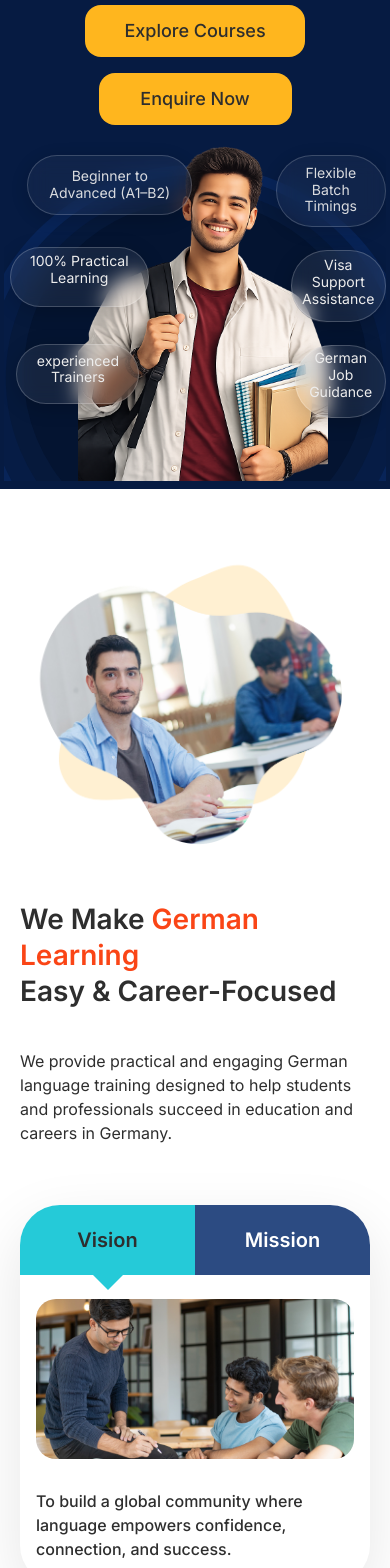
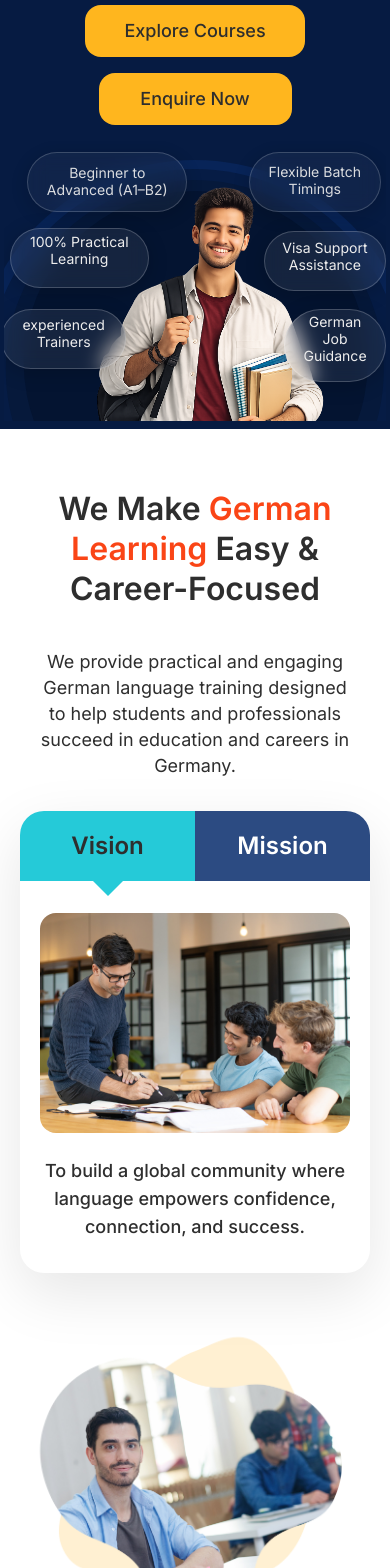
Before and after one commit to Asolinmaso/steinbeis-international, a Next.js app: page / in a window 390 px wide. Shown: the part 432-2000 px from the top of the page. Built offline with nearby package versions, Linux system fonts and the light colour scheme.

Commit message:
fix: drop down

```diff
--- a/src/app/globals.css
+++ b/src/app/globals.css
@@ -732,7 +732,7 @@ button {
     max-width: 460px !important;
     margin-top: 16px !important;
     margin-inline: auto !important;
-    height: clamp(340px, 82vw, 413px) !important;
+    height: clamp(280px, 70vw, 360px) !important;
     min-height: 0 !important;
     aspect-ratio: auto !important;
     padding: 0 !important;
@@ -746,10 +746,11 @@ button {
     position: absolute !important;
     left: 19.35% !important;
     right: auto !important;
-    top: 0 !important;
-    width: min(301px, 65.43%) !important;
-    max-width: 301px !important;
-    height: 100% !important;
+    top: auto !important;
+    bottom: 0 !important;
+    width: min(260px, 72%) !important;
+    max-width: 260px !important;
+    height: 85% !important;
     max-height: none !important;
     margin-inline: 0 !important;
     aspect-ratio: auto !important;
@@ -795,14 +796,14 @@ button {
     left: 6.09% !important;
     right: auto !important;
     top: 4.05% !important;
-    max-width: 165px !important;
+    max-width: 160px !important;
   }
 
   .hero-pill-batch {
-    left: 71.09% !important;
+    left: 64.09% !important;
     right: auto !important;
     top: 4.05% !important;
-    max-width: 130px !important;
+    max-width: 132px !important;
   }
 
   .hero-pill-practical {
@@ -813,21 +814,21 @@ button {
   }
 
   .hero-pill-visa {
-    left: 75% !important;
+    left: 68% !important;
     right: auto !important;
     top: 32.05% !important;
     max-width: 124px !important;
   }
 
   .hero-pill-trainers {
-    left: 3.26% !important;
+    left: -0.74% !important;
     right: auto !important;
     top: 59.85% !important;
-    max-width: 123px !important;
+    max-width: 125px !important;
   }
 
   .hero-pill-job {
-    left: 76.3% !important;
+    left: 73.3% !important;
     right: auto !important;
     top: 60.04% !important;
     max-width: 122px !important;
@@ -1530,6 +1531,91 @@ button {
   }
 }
 
+/* ----- About Section Mobile Overrides ----- */
+@media (max-width: 768px) {
+  section:has(.about-section-inner) {
+    min-height: 0 !important;
+    padding-bottom: 40px !important;
+  }
+
+  .about-section-inner {
+    flex-direction: column-reverse !important;
+    padding: 60px 20px !important;
+    gap: 48px !important;
+  }
+
+  .about-content-area {
+    width: 100% !important;
+    gap: 32px !important;
+    text-align: center;
+  }
+
+  .about-title {
+    font-size: 32px !important;
+    line-height: 40px !important;
+    margin-bottom: 8px;
+  }
+
+  .about-title br {
+    display: none;
+  }
+
+  .about-desc {
+    font-size: 18px !important;
+    line-height: 26px !important;
+    margin: 0 auto;
+    max-width: 90%;
+  }
+
+  .about-vm-box {
+    margin-top: 0 !important;
+    border-radius: 24px !important;
+    max-width: 100% !important;
+  }
+
+  .about-vm-tab-label {
+    font-size: 24px !important;
+  }
+
+  .about-vm-body {
+    flex-direction: column !important;
+    padding: 32px 20px !important;
+    gap: 24px !important;
+    min-height: 0 !important;
+  }
+
+  .about-vm-body-image {
+    width: 100% !important;
+    height: 220px !important;
+    border-radius: 16px !important;
+  }
+
+  .about-vm-body-text {
+    font-size: 18px !important;
+    line-height: 28px !important;
+    text-align: center !important;
+  }
+
+  .about-image-area {
+    width: 100% !important;
+    max-width: 400px !important;
+    margin: 0 auto !important;
+    justify-content: center !important;
+  }
+
+  .about-visual-stack {
+    width: 100% !important;
+    display: flex !important;
+    justify-content: center !important;
+  }
+
+  .about-hero-bg {
+    width: 100% !important;
+    height: auto !important;
+    max-width: 400px !important;
+  }
+}
+
 /* ----- Courses Page ----- */
 .cpage-levels-section {
   scroll-margin-top: 120px;
@@ -1598,18 +1684,32 @@ button {
 
   /* Tabs */
   .cpage-tabs-row {
-    flex-wrap: wrap !important;
-    gap: 10px !important;
+    display: flex !important;
+    flex-wrap: nowrap !important;
+    overflow-x: auto !important;
+    overflow-y: hidden !important;
+    gap: 12px !important;
     justify-content: flex-start !important;
-    padding: 0 16px !important;
-    max-width: 100% !important;
+    padding: 0 20px 10px !important;
+    width: 100% !important;
+    max-width: 100vw !important;
+    scrollbar-width: none;
+    -ms-overflow-style: none;
+    touch-action: pan-x;
+    -webkit-overflow-scrolling: touch;
+  }
+
+  .cpage-tabs-row::-webkit-scrollbar {
+    display: none;
   }
 
   .cpage-tab-btn {
-    min-width: auto !important;
-    font-size: 15px !important;
-    height: 44px !important;
-    padding: 8px 14px !important;
+    min-width: 154px !important;
+    flex-shrink: 0 !important;
+    font-size: 16px !important;
+    height: 48px !important;
+    padding: 10px 16px !important;
+    white-space: nowrap !important;
   }
 
   /* Detail section */
--- a/src/components/Testimonials.tsx
+++ b/src/components/Testimonials.tsx
@@ -229,6 +229,7 @@ export default function Testimonials() {
                   src="/comma.png"
                   alt="quote"
                   fill
+                  sizes="120px"
                   style={{ objectFit: 'contain' }}
                 />
               </div>
```
Also changed, not shown: src/app/contact/page.tsx (+125 -30 lines).
